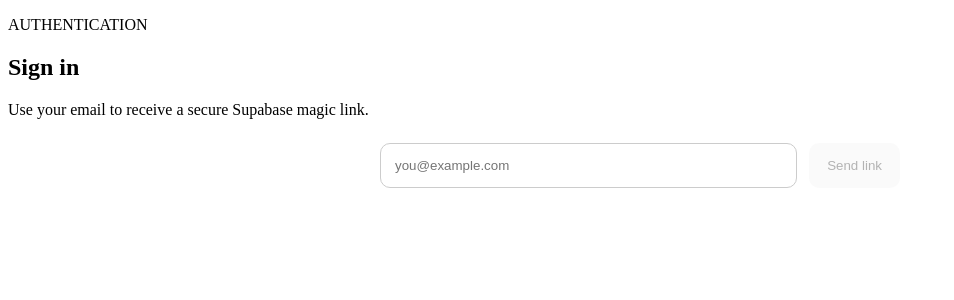
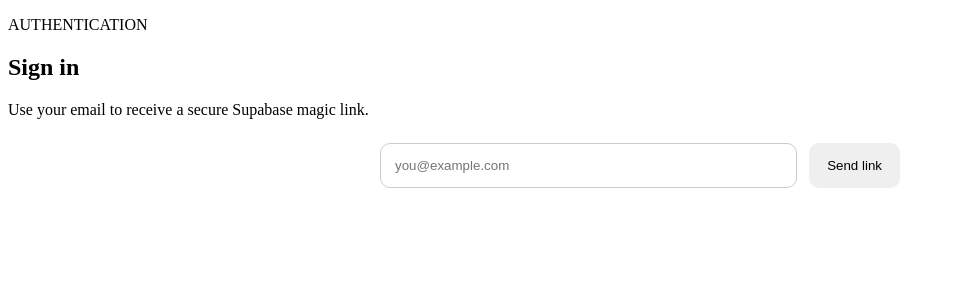
Before and after one commit to azure-devops-cloud/open-source-ai-agent, a Next.js app: page /auth in a window 1280 px wide. Shown: the top 300 px of the page, without its empty margins (0-954 px from the left). Built offline with nearby package versions, Linux system fonts and the light colour scheme.

Commit message:
fix: configure magic link redirect

```diff
--- a/app/auth/page.js
+++ b/app/auth/page.js
@@ -8,7 +8,8 @@ export default function AuthPage() {
   const [message, setMessage] = useState('');
   const [loading, setLoading] = useState(false);
 
-  async function signIn() {
+  async function signIn(event) {
+    event.preventDefault();
     setLoading(true);
     setMessage('');
     const supabase = createSupabaseClient();
@@ -17,7 +18,12 @@ export default function AuthPage() {
       setLoading(false);
       return;
     }
-    const { error } = await supabase.auth.signInWithOtp({ email });
+
+    const redirectTo = `${window.location.origin}/auth/callback`;
+    const { error } = await supabase.auth.signInWithOtp({
+      email,
+      options: { emailRedirectTo: redirectTo },
+    });
     setMessage(error ? error.message : 'Check your email for the sign-in link.');
     setLoading(false);
   }
@@ -28,19 +34,20 @@ export default function AuthPage() {
         <p className="eyebrow">AUTHENTICATION</p>
         <h1>Sign in</h1>
         <p className="subtitle">Use your email to receive a secure Supabase magic link.</p>
-        <div style={{ display: 'flex', gap: 12, maxWidth: 520, margin: '24px auto 0' }}>
+        <form onSubmit={signIn} style={{ display: 'flex', gap: 12, maxWidth: 520, margin: '24px auto 0' }}>
           <input
             aria-label="Email address"
             type="email"
+            required
             placeholder="you@example.com"
             value={email}
             onChange={(e) => setEmail(e.target.value)}
             style={{ flex: 1, padding: 14, borderRadius: 10, border: '1px solid #ccc' }}
           />
-          <button onClick={signIn} disabled={loading || !email} style={{ padding: '14px 18px', borderRadius: 10, border: 0, cursor: 'pointer' }}>
+          <button type="submit" disabled={loading} style={{ padding: '14px 18px', borderRadius: 10, border: 0, cursor: 'pointer' }}>
             {loading ? 'Sending…' : 'Send link'}
           </button>
-        </div>
+        </form>
         {message && <p style={{ marginTop: 18 }}>{message}</p>}
       </section>
     </main>
```
